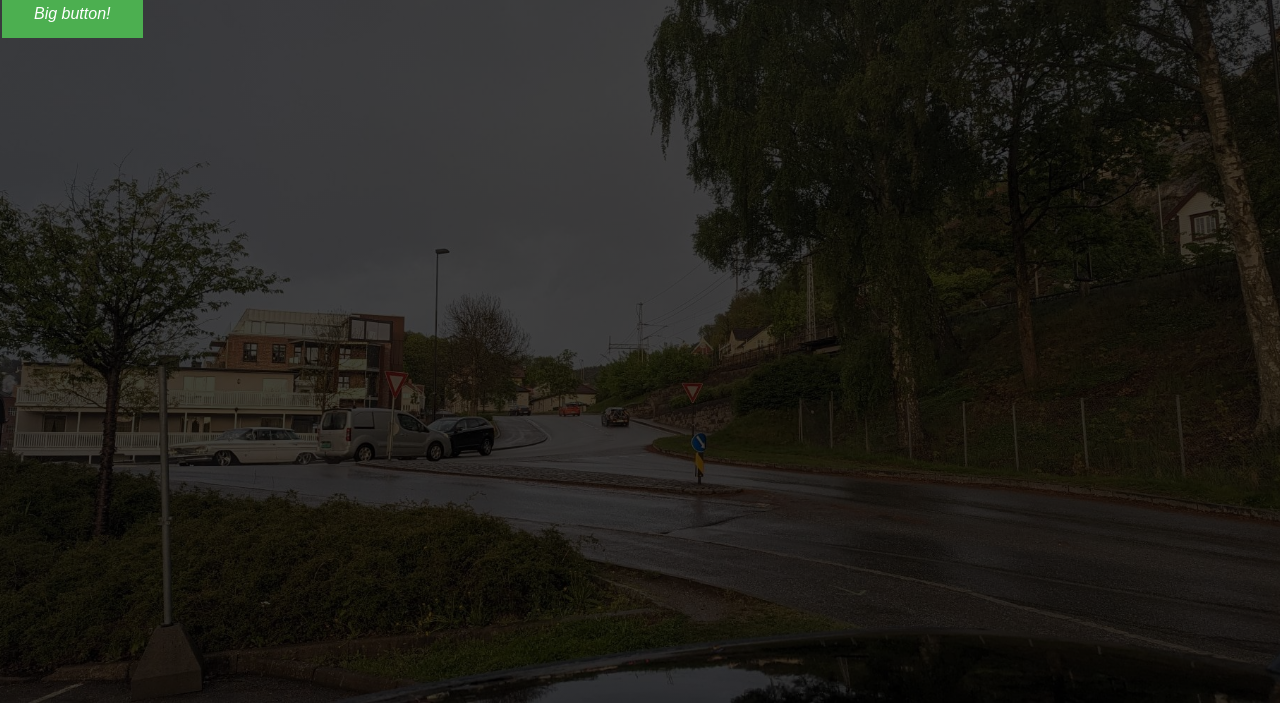
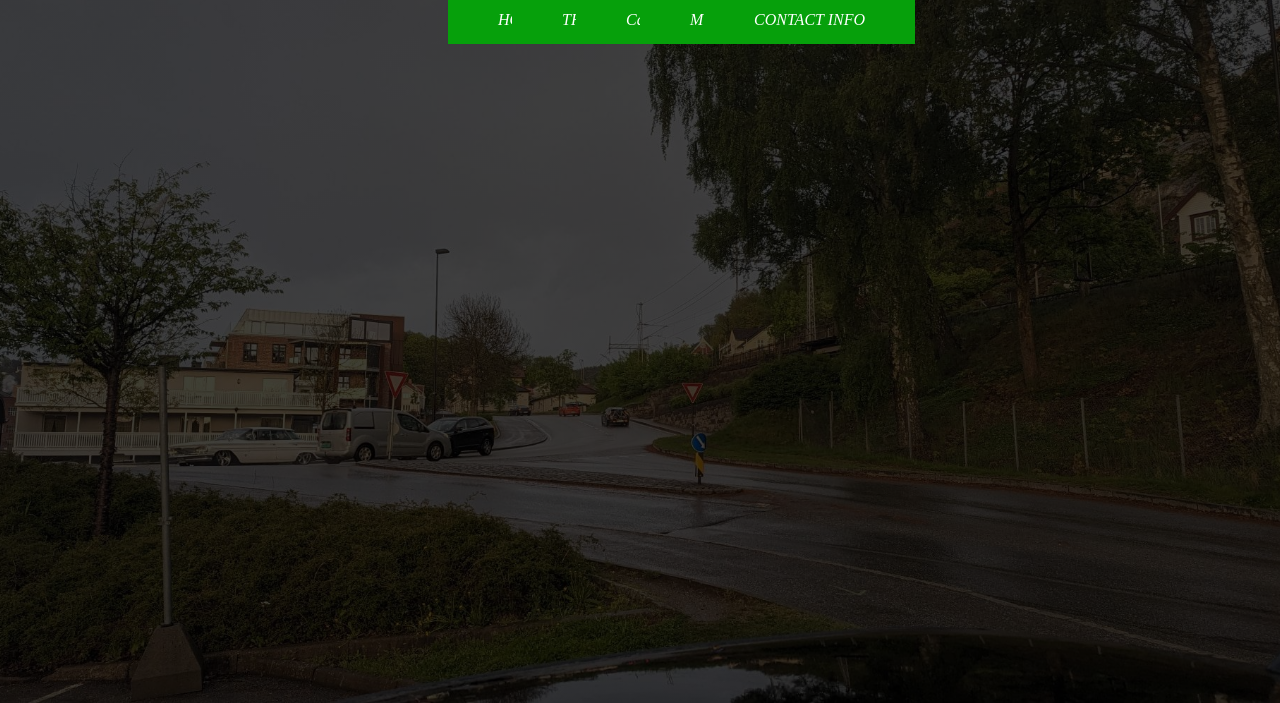
Before and after one commit to Goldwawe/Website, a plain HTML site: page index.html in a window 1280 px wide. Shown: the part 97-800 px from the top of the page. Drawn offline with Linux system fonts and the light colour scheme.

Commit message:
Added inn Caesar tab

```diff
--- a/app.css
+++ b/app.css
@@ -11,21 +11,41 @@
     background-position: center;
 }
 .button {
-    background-color: #4CAF50;
+    background-color: #06a00b;
     border: none;
     color: white;
-    padding: 15px 32px;
-    text-align: center;
-    text-decoration: none;
+    padding: 15px 50px;
     display: inline-block;
     font-size: 16px;
-    margin: 4px 2px;
+    white-space: nowrap;
     cursor: pointer;
   }
 
+  B1{
+    position: absolute;
+    margin: 10px 35%;
+  }
+  B2{
+    position: absolute;
+    margin: 10px 40%;
+  }
+  B3{
+    position: absolute;
+    margin: 10px 45%;
+  }
+  B4{
+    position: absolute;
+    margin: 10px 50%;
+  }
+  B5{
+    position: absolute;
+    margin: 10px 55%;
+  }
+
 h1 {
-    font-size:450%;
+    font-size: 450%;
     text-align: center;
+
 }
 
 body {
--- a/app.js
+++ b/app.js
@@ -1,3 +1,15 @@
-function BlastButton() {
-    alert("BOOOOM!")
+function BlastButton1() {
+    alert("1")
 }
+function BlastButton2() {
+    alert("2")
+}
+function BlastButton3() {
+    alert("3")
+}
+function BlastButton4() {
+    alert("4")
+}
+function BlastButton5() {
+    alert("5")
+}
--- a/index.html
+++ b/index.html
@@ -8,7 +8,11 @@
         <div class="banner">
             <div class="content">
                 <h1>René Hellesnes-Berger</h1>
-                <button class="button", onClick="BlastButton()">Big button!</button>
+                <B1 class="button", onClick="BlastButton1()">HOME</B1>
+                <B2 class="button", onClick="BlastButton2()">THIS WEBSITE</B2>
+                <B3 class="button", onClick="window.location.href= 'caesar.html';">Caesar</B3>
+                <B4 class="button", onClick="BlastButton4()">MY WORK</B4>
+                <B5 class="button", onClick="BlastButton5()">CONTACT INFO</B5>
             </div>
         </div>
     </body>
```
Also changed, not shown: caesar.html (added, +16 -0 lines), Caesar.png (added).
